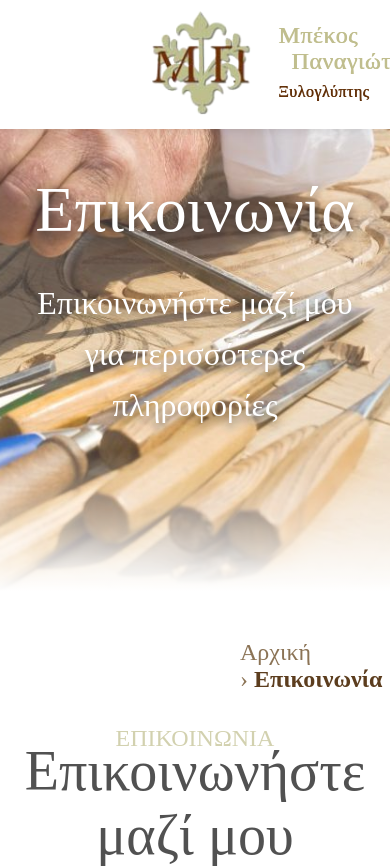
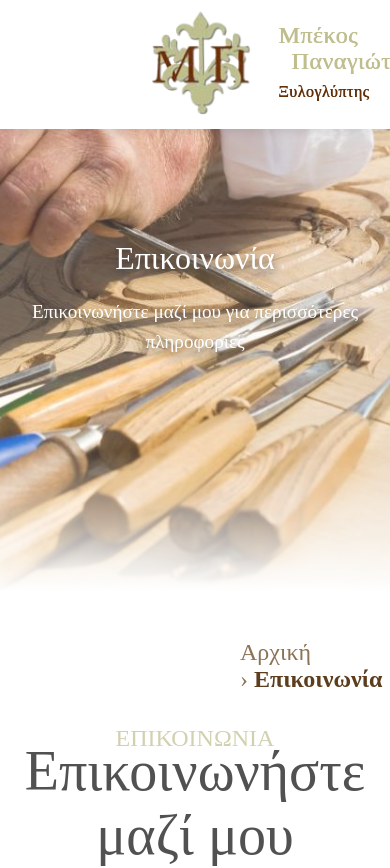
Before and after one commit to GerasimosBekos/artistFolio, a React (Create React App) app: page /contact in a window 390 px wide. Shown: the top 868 px of the page. Built offline with nearby package versions, Linux system fonts and the light colour scheme; a web font is replaced by a local one.

Commit message:
hero bugs

```diff
--- a/src/Gallery.css
+++ b/src/Gallery.css
@@ -6,7 +6,6 @@
   background-position: top left, bottom right;
   background-size: contain;
 
-  /* make it fill viewport */
   min-height: 100vh;
   width: 100%;
   box-sizing: border-box;
@@ -21,4 +20,5 @@
   max-width: 1200px;
   margin: 0 auto;
   padding: 2rem 0;
+
 }
--- a/src/Gallery.js
+++ b/src/Gallery.js
@@ -10,7 +10,7 @@ import Footer from "./components/Footer";
 function Gallery(props) {
     const title = "Ξυλογλυπτική Τέχνη";
     const text = "Ξυλόγλυπτα έργα τέχνης φτιαγμένα με μεράκι και αγάπη για την παράδοση";
-    const heroImage = "/images/gallery.jpg";
+    const heroImage = "/images/contact.jpg";
 
     // Image Footer
     const image_text = "\"... ὃ ἐὰν ποιῆτε, ἐκ ψυχῆς ἐργάζεσθε ὡς τῷ Κυρίῳ καὶ οὐκ ἀνθρώποις\" - Πρὸς Κολοσσαεῖς 3:23"
@@ -21,7 +21,7 @@ function Gallery(props) {
     return (
         <>
             <Header />
-            <HeroScreen title={title} text={text} image={heroImage} height="70vh" opacity="0.85"/>
+            <HeroScreen title={title} text={text} image={heroImage} height="70vh" opacity="0.8"/>
             <Breadcrumb />
             <div className="gallery">
                 <MainGallery/>
--- a/src/Main.js
+++ b/src/Main.js
@@ -19,7 +19,7 @@ function Main(props) {
         <>
             <div className="main">
                 <Header />
-                <HeroScreen image={heroImage} title="Ξυλογλυπτική" text={woodcarvingQuote} height="95vh" opacity="0.85"/>
+                <HeroScreen image={heroImage} title="Ξυλογλυπτική" text={woodcarvingQuote} height="95vh" opacity="0.82"/>
                 <div className="content">
                     <MainAbout />
                     <MainGallery />
--- a/src/components/HeroScreen.css
+++ b/src/components/HeroScreen.css
@@ -1,5 +1,5 @@
 .hero {
-  position: relative; /* ensures fade positions relative to this */
+  position: relative;
   background-size: cover;
   background-position: center;
   background-repeat: no-repeat;
@@ -9,26 +9,35 @@
   color: white;
   text-shadow: 0 5px 10px rgba(0,0,0,0.7);
   font-family: var(--font-main);
-  /* font-style: italic; */
-  overflow: hidden; /* keeps the fade neatly clipped */
+  overflow: hidden;
+  min-height: 500px;
+  width: 100%; /* ensure full width */
 }
 
 /* === TEXT === */
 .quote {
   max-width: 1000px;
-  padding: 1rem 2rem;
+  width: 90%; /* responsive width */
+  padding: 2rem;
   border-radius: 8px;
   font-size: 2rem;
   line-height: 1.6;
   text-align: center;
   z-index: 2;
-  position: relative; /* ensures it’s above the fade */
+  position: relative;
+  margin: auto; /* extra insurance for centering */
 }
 
 .quote-title {
-  /* font-weight: bold; */
+  padding: 0;
   font-size: 4rem;
   margin-bottom: 1rem;
+  /* font-weight: 700; */
+}
+
+.quote-text {
+  font-size: 2rem;
+  line-height: 1.6;
 }
 
 /* === FADE AT BOTTOM === */
@@ -38,8 +47,43 @@
   bottom: 0;
   left: 0;
   width: 100%;
-  height: 140px; /* adjust fade depth */
+  height: 140px;
   background: linear-gradient(to bottom, rgba(255,255,255,0) 0%, #fff 100%);
-  pointer-events: none; /* don't block clicks */
+  pointer-events: none;
   z-index: 1;
 }
+
+/* === RESPONSIVE === */
+@media (max-width: 768px) {
+  .hero {
+    min-height: 400px;
+  }
+
+  .quote {
+    width: 95%;
+    padding: 1.5rem;
+  }
+
+  .quote-title {
+    font-size: 2.5rem;
+    margin-bottom: 0.8rem;
+  }
+
+  .quote-text {
+    font-size: 1.4rem;
+  }
+}
+
+@media (max-width: 480px) {
+  .hero {
+    min-height: 350px;
+  }
+
+  .quote-title {
+    font-size: 2rem;
+  }
+
+  .quote-text {
+    font-size: 1.2rem;
+  }
+}
--- a/src/components/HeroScreen.js
+++ b/src/components/HeroScreen.js
@@ -3,7 +3,6 @@ import "../Main.css";
 
 function HeroScreen({image, title, text, height, opacity}) {
     return (
-        <div>
         <section className="hero" style={{backgroundImage: `url(${image})`, height: height, opacity: opacity}}>
             <div className="quote">
                 <div className="quote-title">
@@ -15,7 +14,6 @@ function HeroScreen({image, title, text, height, opacity}) {
             </div>
             <div className="hero-fade"></div>
         </section>
-        </div>
     );
 }
 export default HeroScreen;
--- a/src/components/MainContact.css
+++ b/src/components/MainContact.css
@@ -3,7 +3,7 @@
   display: flex;
   gap: 3rem;
   max-width: 60%;
-  margin: 0 auto 7rem auto;
+  margin: 0 auto 5rem auto;
   align-items: flex-start;
 }
 
@@ -178,7 +178,7 @@
 
 /* === RIGHT SIDE - COMPACT FORM === */
 .contact-form-secondary {
-  flex: 0.8;
+  flex: 0.9;
   background: rgba(255, 255, 255, 0.6);
   backdrop-filter: blur(8px);
   -webkit-backdrop-filter: blur(8px);
@@ -206,7 +206,7 @@
 }
 
 .contact-form-heading {
-  font-size: 1.8rem;
+  font-size: 1.9rem;
   font-weight: 600;
   color: #5c3d1e;
   margin: 0 0 0.8rem 0;
@@ -226,12 +226,15 @@
   display: flex;
   flex-direction: column;
   gap: 1.5rem;
+  width: 100%;
 }
 
 .contact-field-compact {
   display: flex;
   flex-direction: column;
+  /* justify-content: center; */
   gap: 0.5rem;
+  width: 100%;
 }
 
 .contact-field-compact label {
@@ -253,6 +256,7 @@
   color: #333;
   transition: all 0.3s ease;
   background: rgba(255, 255, 255, 0.6);
+  box-sizing: border-box;
 }
 
 .contact-input-compact::placeholder,
```
Lines whose indentation alone changed are shown as unchanged.
